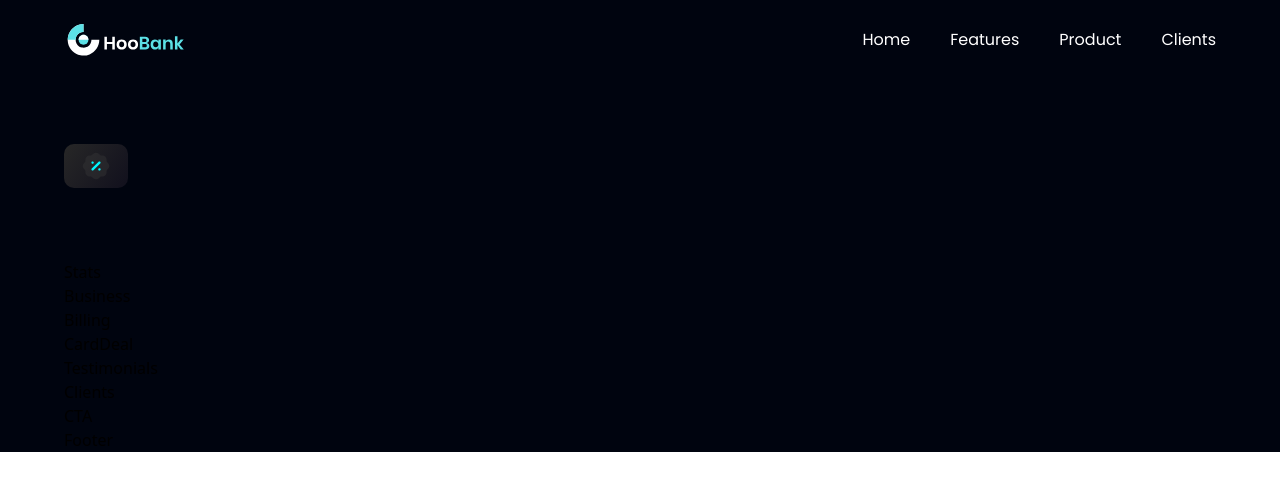
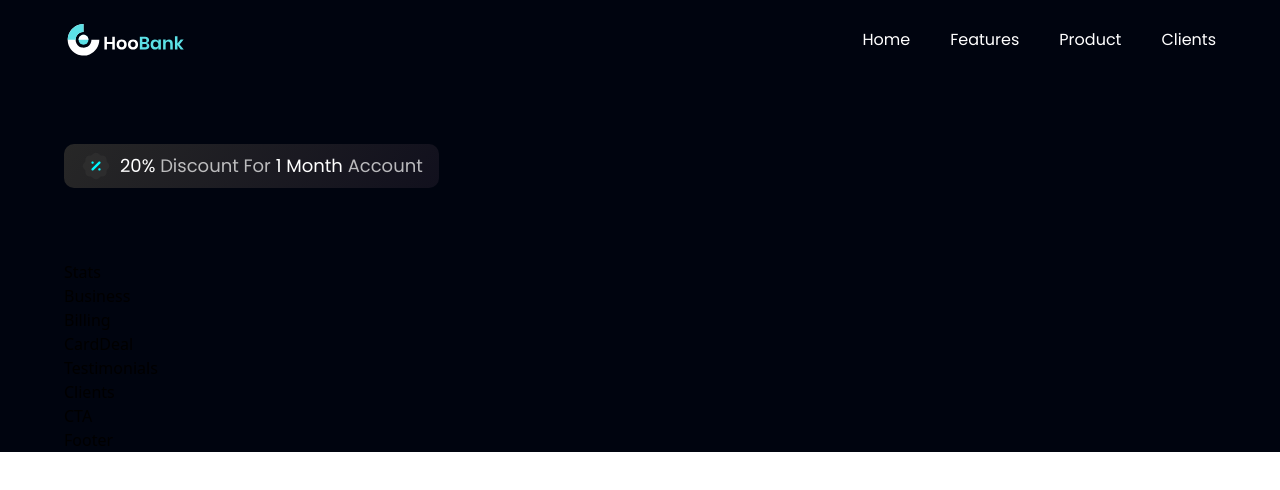
Before and after one commit to knosei/HooBank, a React (Vite) app: page / in a window 1280 px wide. Shown: the top 490 px of the page. Built offline with nearby package versions, Linux system fonts and the light colour scheme.

Commit message:
finished discount

```diff
--- a/src/components/Hero.jsx
+++ b/src/components/Hero.jsx
@@ -1,12 +1,18 @@
 import styles from '../style';
-import { discount, robot} from '../assets';
+import { discount, robot } from '../assets';
 
 const Hero = () => (
   <section id="home" className={`flex md:flex-row flex-col ${styles.paddingY}`}>
     <div className={`flex-1 ${styles.flexStart} flex-col xl:px-0 sm:px-16 px-6`}>
       <div className="flex flex-row items-center py-[6px] px-4 bg-discount-gradient rounded-[10px] mb-2">
         <img src={discount} alt="discount" className="w-[32px] h-[32px]" />
+        <p className={`${styles.paragraph} ml-2`}>
+          <span className='text-white'>20%</span> Discount For {" "}
+          <span className='text-white'>1 Month</span> Account
+        </p>
       </div>
+
+
     </div>
   </section>
 )
```
